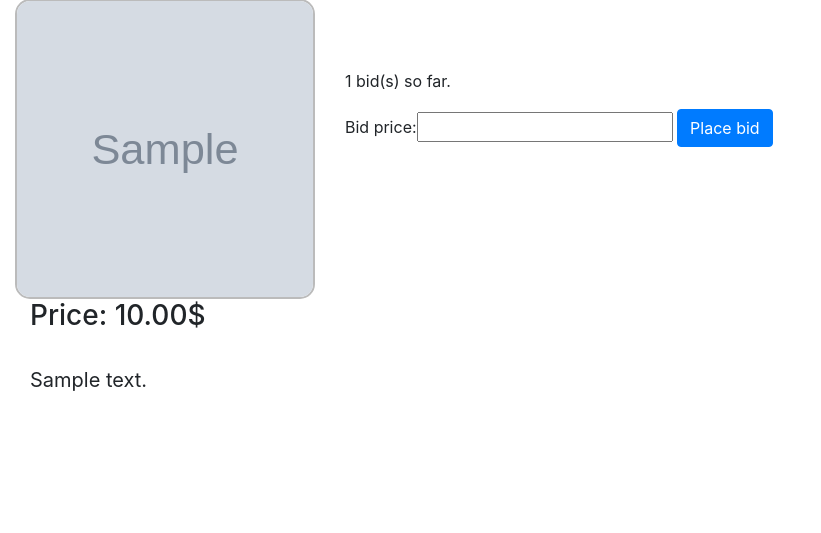
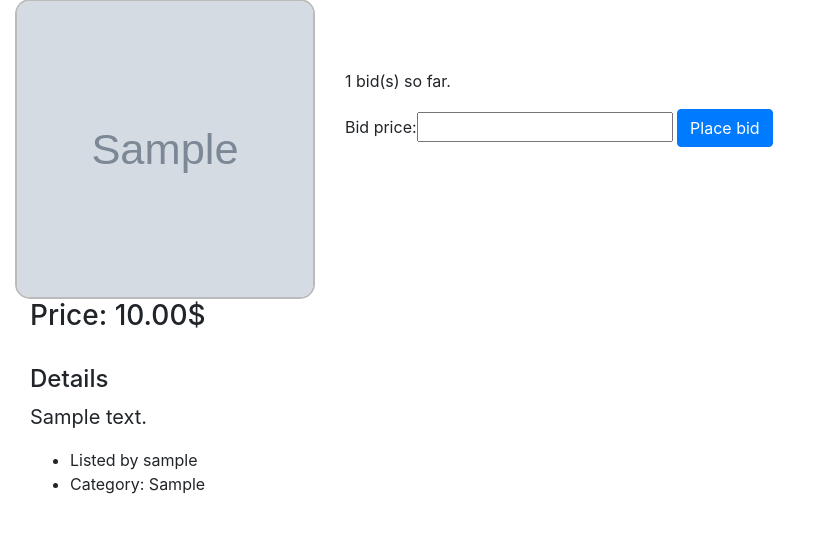
Before and after one commit to georgesohran/All-CS50Web-projects, a Django app: page /listings/1 in a window 1280 px wide. Shown: the part 253-786 px from the top of the page, without its empty margins (0-821 px from the left). Run offline with Django 3.2, Linux system fonts and the light colour scheme; a user stored in the database is signed in; tables that the repository leaves empty hold one stand-in row (values such as "Sample post"); grey boxes marked "Sample" are stand-in pictures; some libraries are stand-ins or nearby versions.

Commit message:
Fri, Jan 26, 2024, 1:53 PM +03:00

```diff
--- a/commerce/auctions/templates/auctions/listing.html
+++ b/commerce/auctions/templates/auctions/listing.html
@@ -24,7 +24,16 @@
 
 <h3>Price: {{price|floatformat:2}}$</h3>
 <br>
+<h4>Details</h4>
 <p style="font-size:20px">{{auction.description}}</p>
-
-
+<ul>
+    <li>
+        Listed by
+        {% for user in watchlist %} {{user.user}} {% endfor %}
+    </li>
+    <li>
+        Category:
+        {% if auction.category %} {{auction.category}} {% endif %}
+    </li>
+</ul>
 {% endblock %}
```
